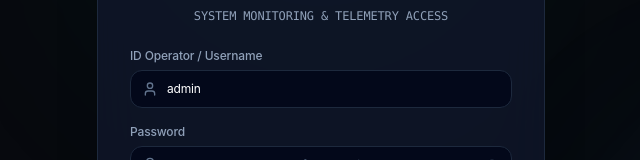
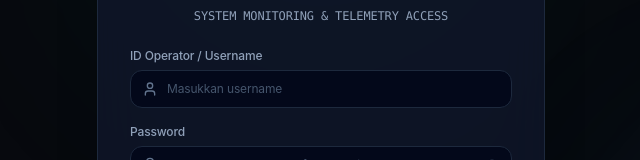
Before and after one commit to ExtTrace/dashboard-iot, a React (Vite) app: page / in a window 1280 px wide. Shown: the part 327-487 px from the top of the page, without its empty margins (319-959 px from the left). Built offline with nearby package versions, Linux system fonts and the light colour scheme; no server answers.

Commit message:
chore: remove default state

```diff
--- a/src/pages/LoginPage.tsx
+++ b/src/pages/LoginPage.tsx
@@ -15,7 +15,7 @@ interface LoginPageProps {
 }
 
 export const LoginPage: React.FC<LoginPageProps> = ({ onLoginSuccess }) => {
-  const [username, setUsername] = useState('admin');
+  const [username, setUsername] = useState('');
   const [password, setPassword] = useState('');
   const [showPassword, setShowPassword] = useState(false);
   const [loading, setLoading] = useState(false);
```
